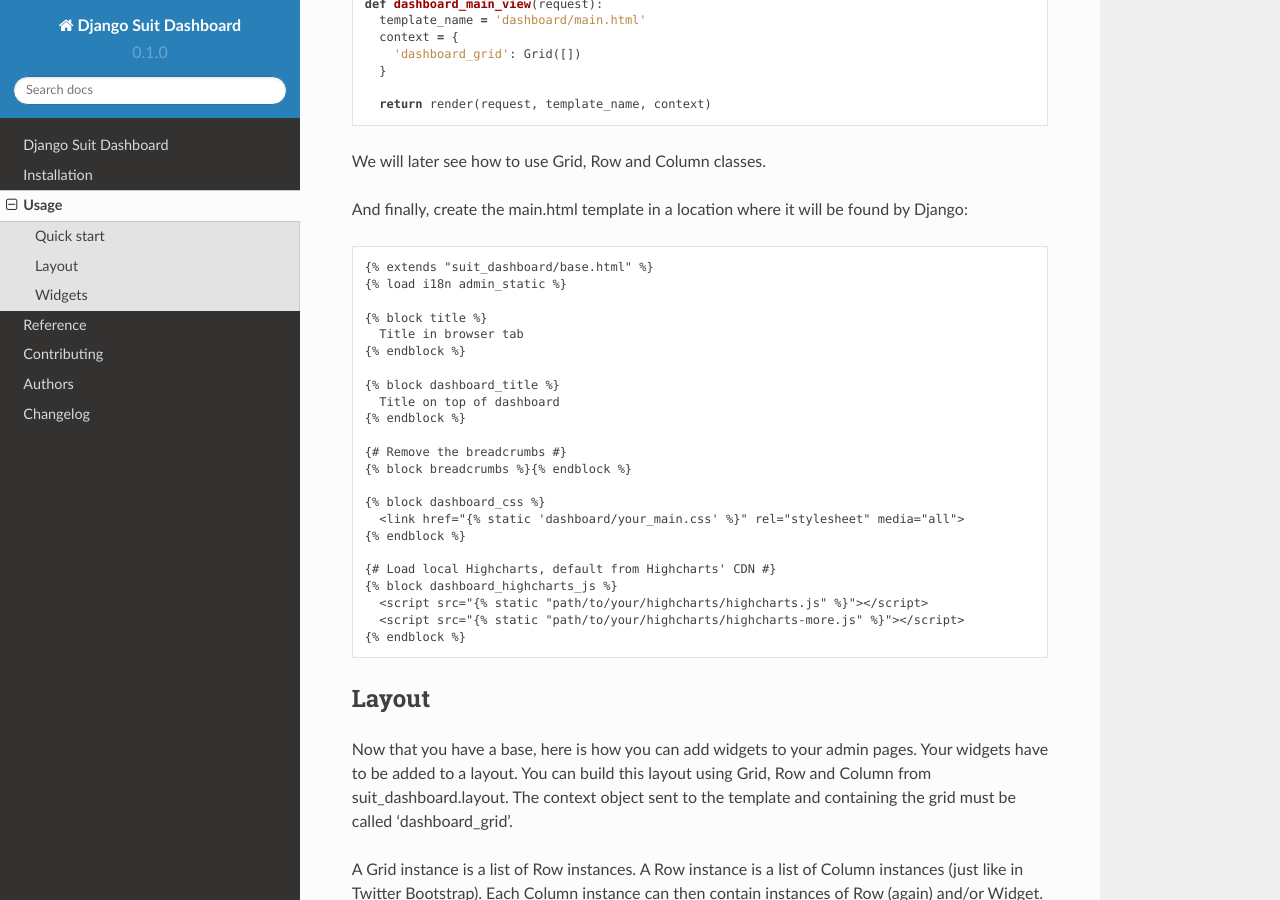
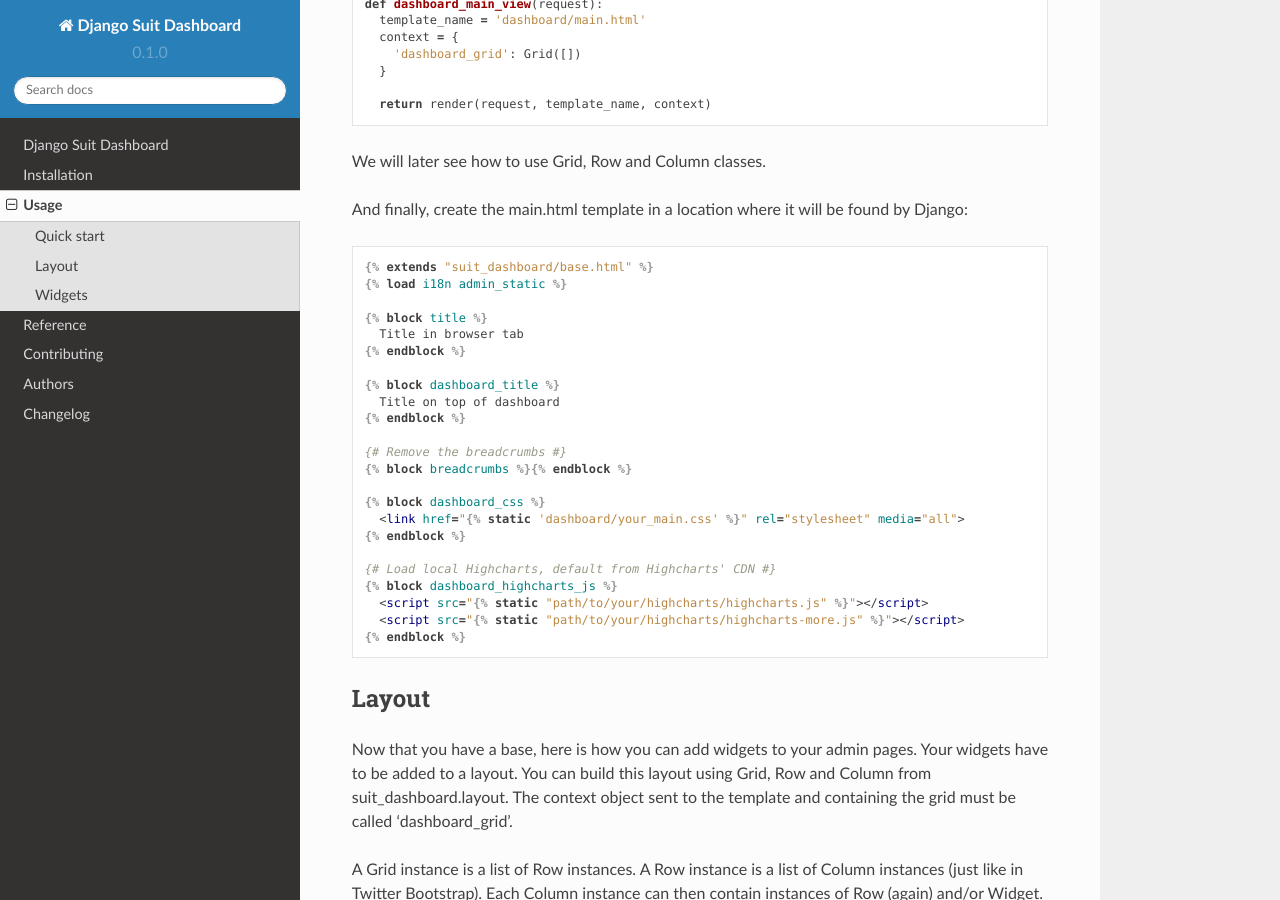
Before and after one commit to pawamoy/django-suit-dashboard, a Sphinx documentation site: the page built from docs/usage.rst, in a window 1280 px wide and 900 px high, scrolled down 1546 px. Built offline with Sphinx 7.4.7 and the Read the Docs theme 2.0.0, drawn with Linux system fonts in a browser that asks for light colours.

Commit message:
Try to fix django and html code not showing

```diff
--- a/docs/usage.rst
+++ b/docs/usage.rst
@@ -86,7 +86,7 @@
 
 And finally, create the main.html template in a location where it will be found by Django:
 
-.. code:: django+html
+.. code:: html+django
 
   {% extends "suit_dashboard/base.html" %}
   {% load i18n admin_static %}
```
